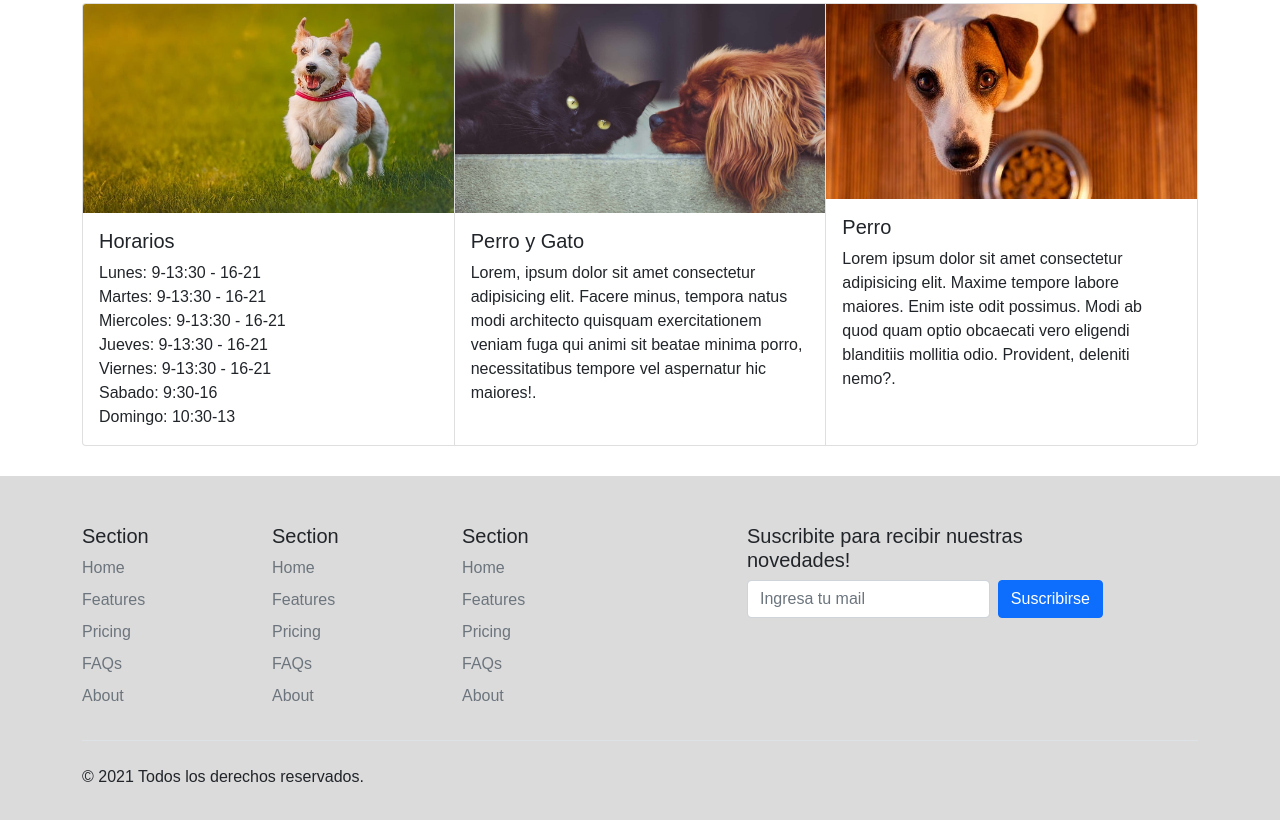
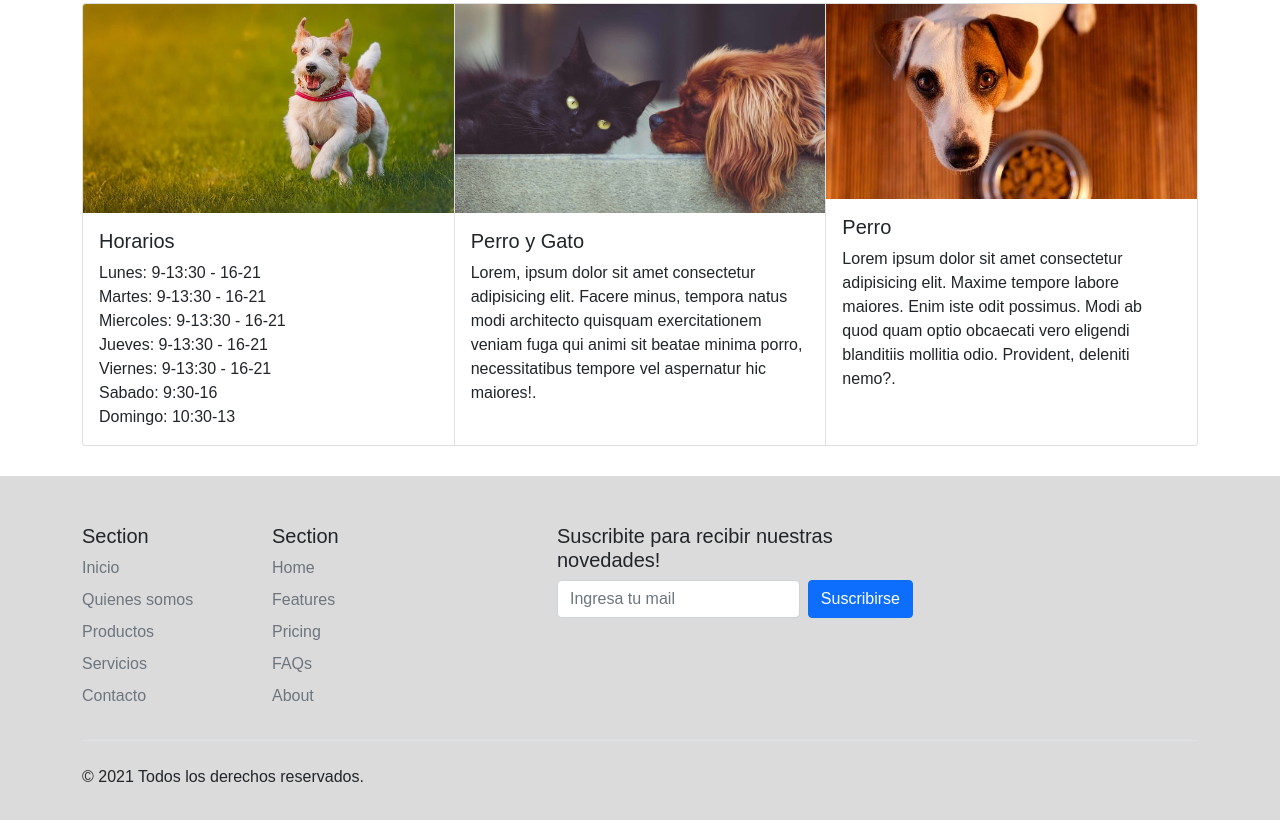
Before and after one commit to marianomiguez93/dw-entrega, a plain HTML site: page index.html in a window 1280 px wide. Shown: the part 599-1419 px from the top of the page. Drawn offline with nearby package versions, Linux system fonts and the light colour scheme; files that its build step writes are made by us from their sources; files whose address does not match are found by name.

Commit message:
Index y style

```diff
--- a/index.html
+++ b/index.html
@@ -141,35 +141,6 @@
   </div>
   <!-- FIN CARD -->
 
-  <!-- FOOTER -->
-  <!-- <footer class="contenedorFooter cursiva separadorTop">
-    <div class="container-fluid">
-      <div class="row">
-        <div class="col">
-          <p class="itemFooter negrita" >Derechos reservados Copyright 2021</p>
-        </div>
-        <div class="col">
-          <p class="itemFooter negrita">Sociales: <a href="#"><svg xmlns="http://www.w3.org/2000/svg" width="24" height="24" fill="currentColor" class="bi bi-facebook" viewBox="0 0 16 16">
-            <path d="M16 8.049c0-4.446-3.582-8.05-8-8.05C3.58 0-.002 3.603-.002 8.05c0 4.017 2.926 7.347 6.75 7.951v-5.625h-2.03V8.05H6.75V6.275c0-2.017 1.195-3.131 3.022-3.131.876 0 1.791.157 1.791.157v1.98h-1.009c-.993 0-1.303.621-1.303 1.258v1.51h2.218l-.354 2.326H9.25V16c3.824-.604 6.75-3.934 6.75-7.951z"/>
-            </svg></a>  <a href="#"><svg xmlns="http://www.w3.org/2000/svg" width="24" height="24" fill="currentColor" class="bi bi-messenger" viewBox="0 0 16 16">
-            <path d="M0 7.76C0 3.301 3.493 0 8 0s8 3.301 8 7.76-3.493 7.76-8 7.76c-.81 0-1.586-.107-2.316-.307a.639.639 0 0 0-.427.03l-1.588.702a.64.64 0 0 1-.898-.566l-.044-1.423a.639.639 0 0 0-.215-.456C.956 12.108 0 10.092 0 7.76zm5.546-1.459-2.35 3.728c-.225.358.214.761.551.506l2.525-1.916a.48.48 0 0 1 .578-.002l1.869 1.402a1.2 1.2 0 0 0 1.735-.32l2.35-3.728c.226-.358-.214-.761-.551-.506L9.728 7.381a.48.48 0 0 1-.578.002L7.281 5.98a1.2 1.2 0 0 0-1.735.32z"/>
-            </svg></a> <a href="#"><svg xmlns="http://www.w3.org/2000/svg" width="24" height="24" fill="currentColor" class="bi bi-whatsapp" viewBox="0 0 16 16">
-            <path d="M13.601 2.326A7.854 7.854 0 0 0 7.994 0C3.627 0 .068 3.558.064 7.926c0 1.399.366 2.76 1.057 3.965L0 16l4.204-1.102a7.933 7.933 0 0 0 3.79.965h.004c4.368 0 7.926-3.558 7.93-7.93A7.898 7.898 0 0 0 13.6 2.326zM7.994 14.521a6.573 6.573 0 0 1-3.356-.92l-.24-.144-2.494.654.666-2.433-.156-.251a6.56 6.56 0 0 1-1.007-3.505c0-3.626 2.957-6.584 6.591-6.584a6.56 6.56 0 0 1 4.66 1.931 6.557 6.557 0 0 1 1.928 4.66c-.004 3.639-2.961 6.592-6.592 6.592zm3.615-4.934c-.197-.099-1.17-.578-1.353-.646-.182-.065-.315-.099-.445.099-.133.197-.513.646-.627.775-.114.133-.232.148-.43.05-.197-.1-.836-.308-1.592-.985-.59-.525-.985-1.175-1.103-1.372-.114-.198-.011-.304.088-.403.087-.088.197-.232.296-.346.1-.114.133-.198.198-.33.065-.134.034-.248-.015-.347-.05-.099-.445-1.076-.612-1.47-.16-.389-.323-.335-.445-.34-.114-.007-.247-.007-.38-.007a.729.729 0 0 0-.529.247c-.182.198-.691.677-.691 1.654 0 .977.71 1.916.81 2.049.098.133 1.394 2.132 3.383 2.992.47.205.84.326 1.129.418.475.152.904.129 1.246.08.38-.058 1.171-.48 1.338-.943.164-.464.164-.86.114-.943-.049-.084-.182-.133-.38-.232z"/>
-            </svg></a> </p>
-        </div>
-        <div class="col">
-          <ul class="negrita">
-            <li>Facebook: Vete La Cabaña</li>
-            <li>Instagram: @lacabania</li>
-            <li>Telefono: 4925-2203</li>
-            <li>Whats app:11553311556</li>
-            <li>Mail: lacabania@gmail.com</li>
-          </ul>
-      </div>
-    </div>
-  </footer> -->
-  <!--FIN FOOTER -->
-
 
   <!-- FOOTER NUEVO -->
   <footer class="separadorTop">
@@ -179,22 +150,11 @@
           <div class="col-2">
             <h5>Section</h5>
             <ul class="nav flex-column">
-              <li class="nav-item mb-2"><a href="#" class="nav-link p-0 text-muted">Home</a></li>
-              <li class="nav-item mb-2"><a href="#" class="nav-link p-0 text-muted">Features</a></li>
-              <li class="nav-item mb-2"><a href="#" class="nav-link p-0 text-muted">Pricing</a></li>
-              <li class="nav-item mb-2"><a href="#" class="nav-link p-0 text-muted">FAQs</a></li>
-              <li class="nav-item mb-2"><a href="#" class="nav-link p-0 text-muted">About</a></li>
-            </ul>
-          </div>
-
-          <div class="col-2">
-            <h5>Section</h5>
-            <ul class="nav flex-column">
-              <li class="nav-item mb-2"><a href="#" class="nav-link p-0 text-muted">Home</a></li>
-              <li class="nav-item mb-2"><a href="#" class="nav-link p-0 text-muted">Features</a></li>
-              <li class="nav-item mb-2"><a href="#" class="nav-link p-0 text-muted">Pricing</a></li>
-              <li class="nav-item mb-2"><a href="#" class="nav-link p-0 text-muted">FAQs</a></li>
-              <li class="nav-item mb-2"><a href="#" class="nav-link p-0 text-muted">About</a></li>
+              <li class="nav-item mb-2"><a href="#" class="nav-link p-0 text-muted">Inicio</a></li>
+              <li class="nav-item mb-2"><a href="./pages/quienes-somos.html" class="nav-link p-0 text-muted">Quienes somos</a></li>
+              <li class="nav-item mb-2"><a href="./pages/productos.html" class="nav-link p-0 text-muted">Productos</a></li>
+              <li class="nav-item mb-2"><a href="./pages/servicios.html" class="nav-link p-0 text-muted">Servicios</a></li>
+              <li class="nav-item mb-2"><a href="./pages/contacto.html" class="nav-link p-0 text-muted">Contacto</a></li>
             </ul>
           </div>
 
--- a/style/style.css
+++ b/style/style.css
@@ -207,9 +207,6 @@ article{
   }
   /* Smartphone */
   @media (max-width: 576px){
-    footer{
-        height: 300px;
-    }
     .prob{
        margin-top: 300px;
     }
```
